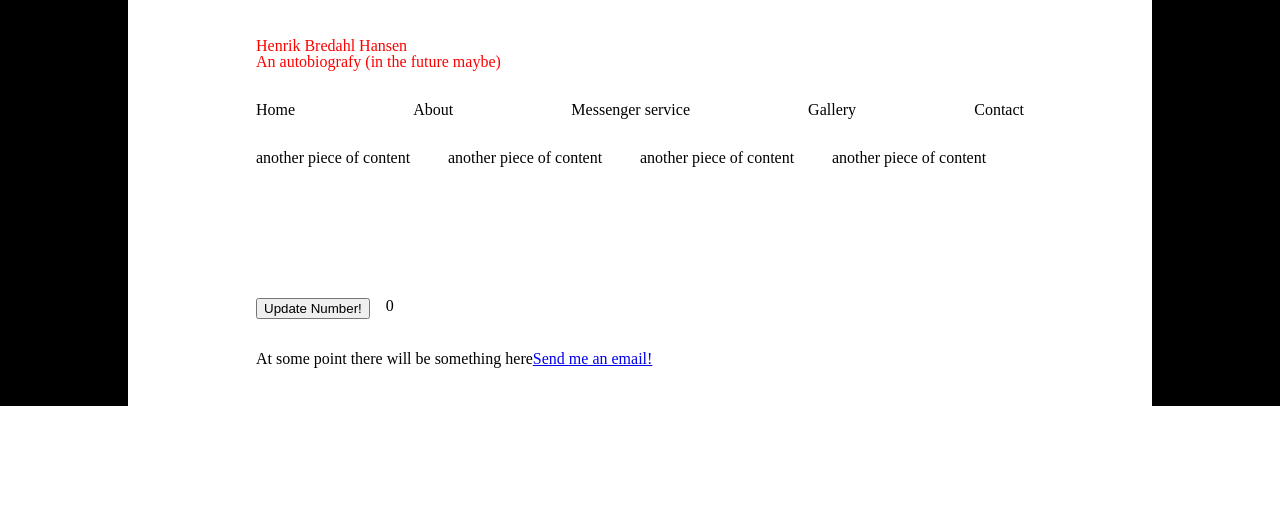
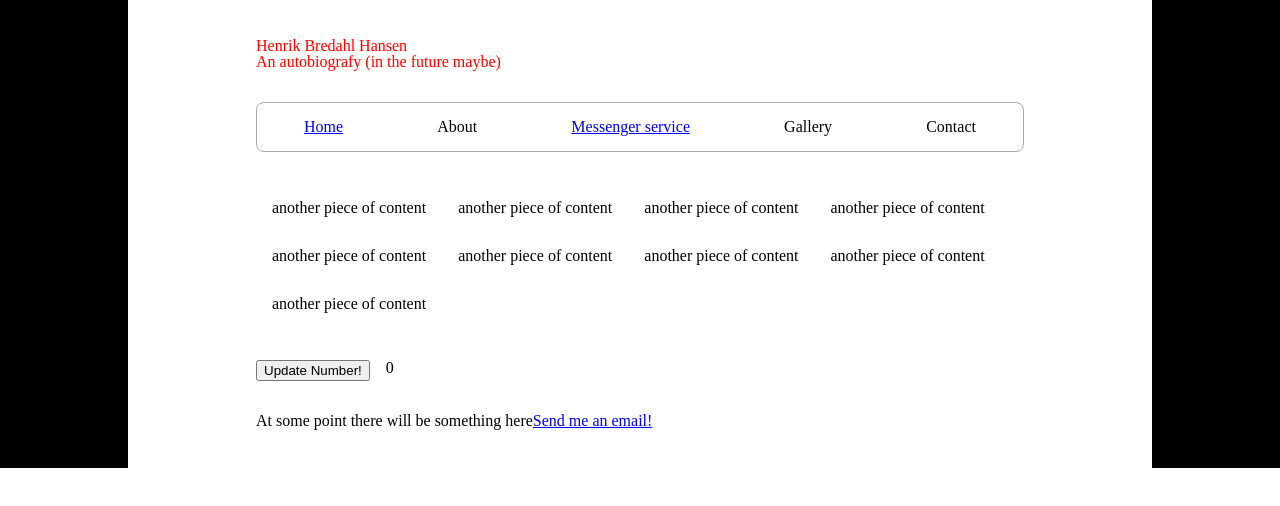
Before and after one commit to Henz00/WebProjects, a React (Vite) app in the folder newreacttest/: page /Test in a window 1280 px wide. Shown: the top 506 px of the page. Built offline with nearby package versions, Linux system fonts and the light colour scheme.

Commit message:
WIP on messenger type application

```diff
--- a/newreacttest/package.json
+++ b/newreacttest/package.json
@@ -22,6 +22,7 @@
     "eslint": "^8.56.0",
     "eslint-plugin-react-hooks": "^4.6.0",
     "eslint-plugin-react-refresh": "^0.4.5",
+    "react-router-dom": "^6.22.3",
     "typescript": "^5.2.2",
     "vite": "^5.1.4"
   }
--- a/newreacttest/src/App.css
+++ b/newreacttest/src/App.css
@@ -28,22 +28,32 @@
 
 .test {
   display: flex;
-  flex-direction: row;
-  width:100%;
-  overflow-wrap: break-word;
-  overflow-y:auto;
+  flex-wrap: wrap;
 }
 
-.content {
-  min-width: 25%;
-  min-height: 100px;
+.test > * {
+  padding: 1rem 1rem;
 }
 
 .menu {
   display: flex;
   flex-direction: row;
-  justify-content: space-between;
+  justify-content: center;
+  align-items: center;
+  align-content: center;
   max-width: 100%;
+  border: 1px solid #aaa;
+  border-radius: 8px;
+}
+
+.menu > *{
+  flex: 1 1 auto;
+  text-align: center;
+  padding: 1rem;
+}
+
+.menu > *:hover {
+  background-color: green;
 }
 
 .footer {
@@ -56,3 +66,42 @@
   flex-direction: row;
   gap: 1rem;
 }
+
+.chatbox {
+  border: 1px solid #aaa;
+  background-color: grey;
+}
+
+.chattitle {
+  margin-bottom: auto;
+  color:white;
+  padding: 1rem;
+}
+
+.innerchatbox {
+  display:flex;
+  height: 40rem;
+  flex-direction: column;
+  justify-content: flex-end;
+}
+
+.incoming{
+  padding: 1rem;
+  background-color: blue;
+  color: white;
+}
+
+.outgoing {
+  text-align: right;
+  padding: 1rem;
+  background-color:orange;
+  color: white;
+}
+
+.messagebox {
+  color:white;
+  padding: 1rem;
+  display:flex;
+  flex-direction: row;
+  gap: 1rem;
+}
--- a/newreacttest/src/App.tsx
+++ b/newreacttest/src/App.tsx
@@ -1,10 +1,9 @@
 import { useState } from "react";
 import "./Reset.css";
 import "./App.css";
-import Header from "./Header";
-import Menu from "./Menu";
-import Test from "./Test";
-import Footer from "./Footer";
+import Header from "./pages/Header";
+import Menu from "./pages/Menu";
+import Footer from "./pages/Footer";
 
 function App() {
 	var [count, setCount] = useState(0);
@@ -18,7 +17,6 @@ function App() {
 			<Header />
 			<Menu />
 			<main className="main">
-				<Test />
 				<div className="counterButton">
 					<button onClick={() => updateCounter()}>Update Number!</button>
 					<p>{count}</p>
--- a/newreacttest/src/Menu.tsx
+++ /dev/null
@@ -1,13 +0,0 @@
-const Menu = () => {
-    return (
-            <div className="menu">
-                <a>Home</a>
-                <a>About</a>
-                <a>Messenger service</a>
-                <a>Gallery</a>
-                <a>Contact</a>
-            </div>
-      );
-}
-
-export default Menu;
--- a/newreacttest/src/Test.tsx
+++ /dev/null
@@ -1,16 +0,0 @@
-const Test = () => {
-	return (
-		<div className="test">
-			<p className="content"> another piece of content</p>
-			<p className="content"> another piece of content</p>
-			<p className="content"> another piece of content</p>
-			<p className="content"> another piece of content</p>
-			<p className="content"> another piece of content</p>
-			<p className="content"> another piece of content</p>
-			<p className="content"> another piece of content</p>
-			<p className="content"> another piece of content</p>
-		</div>
-	);
-};
-
-export default Test;
--- /dev/null
+++ b/newreacttest/src/pages/Menu.tsx
@@ -0,0 +1,23 @@
+import { BrowserRouter, Routes, Route, Link } from "react-router-dom";
+import MessengerService from "./MessengerService";
+import Test from "./Test";
+
+const Menu = () => {
+	return (
+		<BrowserRouter>
+			<div className="menu">
+				<Link to="/Test">Home</Link>
+				<a>About</a>
+				<Link to="/MessengerService">Messenger service</Link>
+				<a>Gallery</a>
+				<a>Contact</a>
+			</div>
+			<Routes>
+				<Route path="/Test" element={<Test />} />
+				<Route path="/MessengerService" element={<MessengerService />} />
+			</Routes>
+		</BrowserRouter>
+	);
+};
+
+export default Menu;
--- /dev/null
+++ b/newreacttest/src/pages/MessengerService.tsx
@@ -0,0 +1,23 @@
+import { useState } from "react";
+
+const MessengerService = () => {
+	var [title] = useState("RTW project group");
+
+	return (
+		<div className="chatbox">
+			<div className="chattitle">
+				<h1>{title}</h1>
+			</div>
+			<div className="innerchatbox">
+				<p className="incoming">Og det er han jo</p>
+				<p className="outgoing">Meeeen det vidste vi jo godt</p>
+			</div>
+			<div className="messagebox">
+				<img src="../assets/react.svg"></img>
+				<p>Aa</p>
+			</div>
+		</div>
+	);
+};
+
+export default MessengerService;
--- /dev/null
+++ b/newreacttest/src/pages/Test.tsx
@@ -0,0 +1,17 @@
+const Test = () => {
+	return (
+		<div className="test">
+			<p> another piece of content</p>
+			<p> another piece of content</p>
+			<p> another piece of content</p>
+			<p> another piece of content</p>
+			<p> another piece of content</p>
+			<p> another piece of content</p>
+			<p> another piece of content</p>
+			<p> another piece of content</p>
+			<p> another piece of content</p>
+		</div>
+	);
+};
+
+export default Test;
```
Also changed, not shown: newreacttest/src/pages/Footer.tsx (renamed from newreacttest/src/Footer.tsx), newreacttest/src/pages/Header.tsx (renamed from newreacttest/src/Header.tsx), 1 other file (tests, documents, lock files or other folders).
